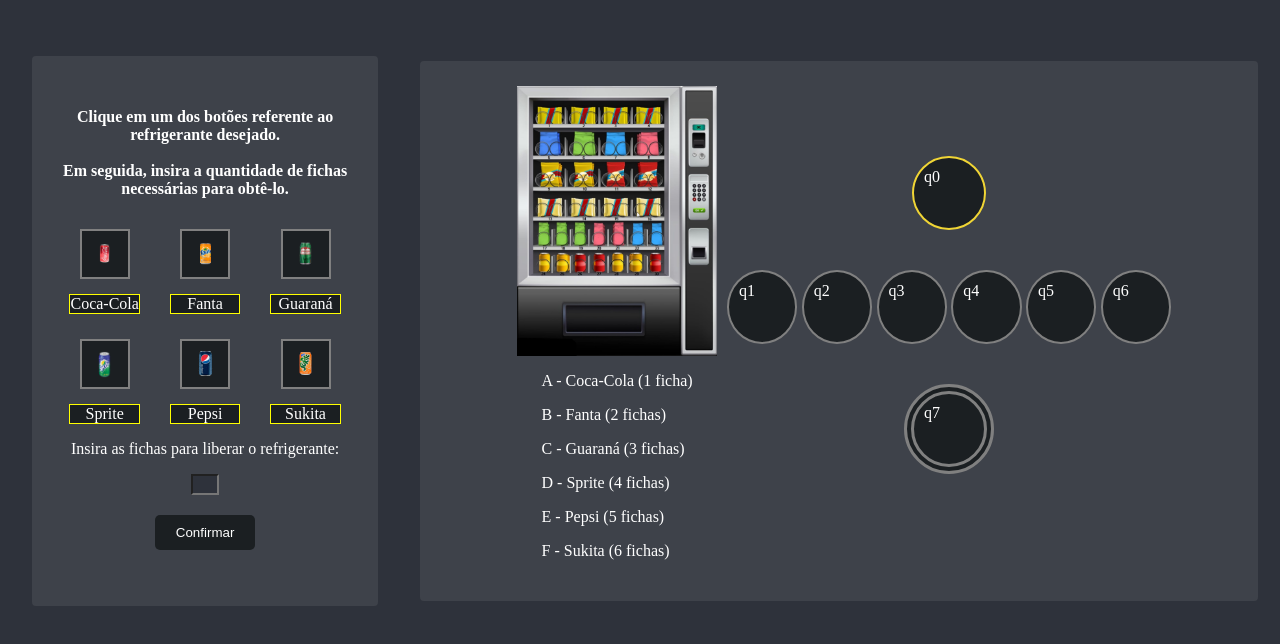
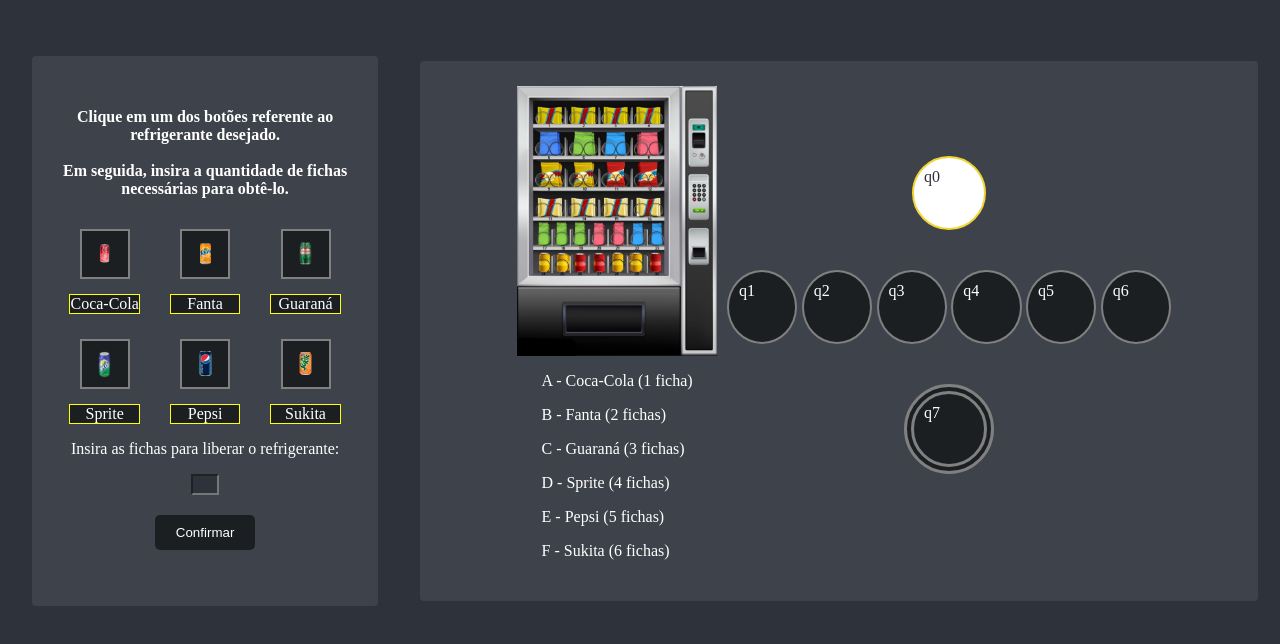
Before and after one commit to eduardoscavalcante/Aut-mato-TC, a plain HTML site: page TC/index.html in a window 1280 px wide. Shown: the part 80-724 px from the top of the page. Drawn offline with Linux system fonts and the light colour scheme.

Commit message:
Update style.css

```diff
--- a/TC/style.css
+++ b/TC/style.css
@@ -292,10 +292,10 @@ button:disabled:hover{
     height: 50px;
     padding: 10px;
     border-radius: 50%;
-    background-color: var(--terciary-color);
+    background-color: var(--main-color);
+    color: var(--second-color);
     outline: none;
     border-style: none;
-    color: var(--main-color);
     border-style: solid;
     border-color: #f0d535;
 }
@@ -321,6 +321,8 @@ button:disabled:hover{
 }
 
 .activedState{
+    background-color: var(--main-color);
+    color: var(--second-color);
     border-style: double;
     border-color: yellow;
     border-width: 10px;
```
